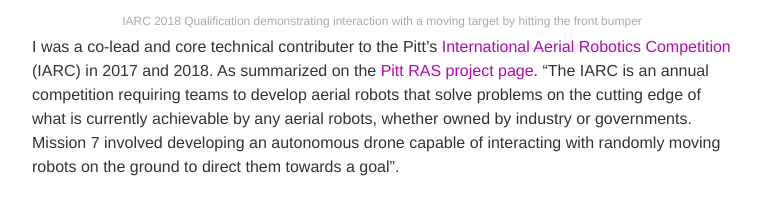
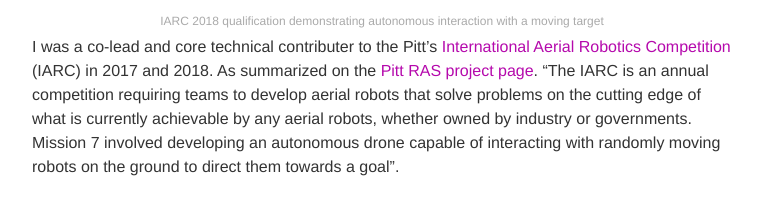
Before and after one commit to aftersomemath/aftersomemath.github.io, a Jekyll site: the page built from _projects/2_project.markdown, in a window 1280 px wide and 1400 px high, scrolled down 293 px. Shown: the part 246-444 px from the top of the window, without its empty margins (258-1019 px from the left). Built offline with Jekyll 4.4.1, drawn with Linux system fonts in a browser that asks for light colours; nearby versions of some CDN libraries; some of the changed text lies outside the part shown.

Commit message:
Minor fixes

```diff
--- a/_projects/2_project.markdown
+++ b/_projects/2_project.markdown
@@ -11,7 +11,7 @@
 <iframe width="560" height="315" src="https://www.youtube.com/embed/0w_acYpwZiE" frameborder="0" allow="accelerometer; autoplay; encrypted-media; gyroscope; picture-in-picture" allowfullscreen></iframe>
 </center>
 <div class="col three caption">
-    IARC 2018 Qualification demonstrating interaction with a moving target by hitting the front bumper
+    IARC 2018 qualification demonstrating autonomous interaction with a moving target
 </div>
 
 I was a co-lead and core technical contributer to the Pitt's <a href="http://www.aerialroboticscompetition.org/">International Aerial Robotics Competition</a> (IARC) in 2017 and 2018. As summarized on the <a href="http://pittras.org/projects/IARC/">Pitt RAS project page</a>. "The IARC is an annual competition requiring teams to develop aerial robots that solve problems on the cutting edge of what is currently achievable by any aerial robots, whether owned by industry or governments. Mission 7 involved developing an autonomous drone capable of interacting with randomly moving robots on the ground to direct them towards a goal".
@@ -27,8 +27,16 @@
 
 The team produced substantial software, hardware, and electronics as over 30 students contributed to create an entirely custom UAV. Many major systems including flight control, obstacle detection, and computer vision algorithms were specially designed for this mission. ROS and OpenCV were used extensively; over 10 ROS packages were created along with numerous ROS nodes.
 
+<center>
+<iframe width="560" height="315" src="https://www.youtube.com/embed/su-1Q3NBxsQ" frameborder="0" allow="accelerometer; autoplay; encrypted-media; gyroscope; picture-in-picture" allowfullscreen></iframe>
+</center>
+<div class="col three caption">
+    IARC 2018 footage where obstacle avoidance and remaining within arena boundaries was demonstrated
+</div>
+
 At home the team demonstrated target interaction, obstacle avoidance, navigation, and control using the custom software stack. At competition in 2018 everything except target interaction was demonstrated. Technical gremlins (primarily lighting problems) wreaked havoc on the last days of testing making it impossible to test target interaction in the final days.
 
+# Main Personal Contributions
 My work focused on controls and state estimation, however I was involved in electronics and mechanical design as well. The subsystems I focused on are listed below. For more details, the appropriate section of the <a href="http://pittras.org/projects/iarc/2018/08/10/update-iarc-technical-postmortem.html">Technical Postmortem</a> is linked.
 
 ## Controller and Optical Flow Plot
```
Also changed, not shown: _pages/about.md (+10 -1 lines).
